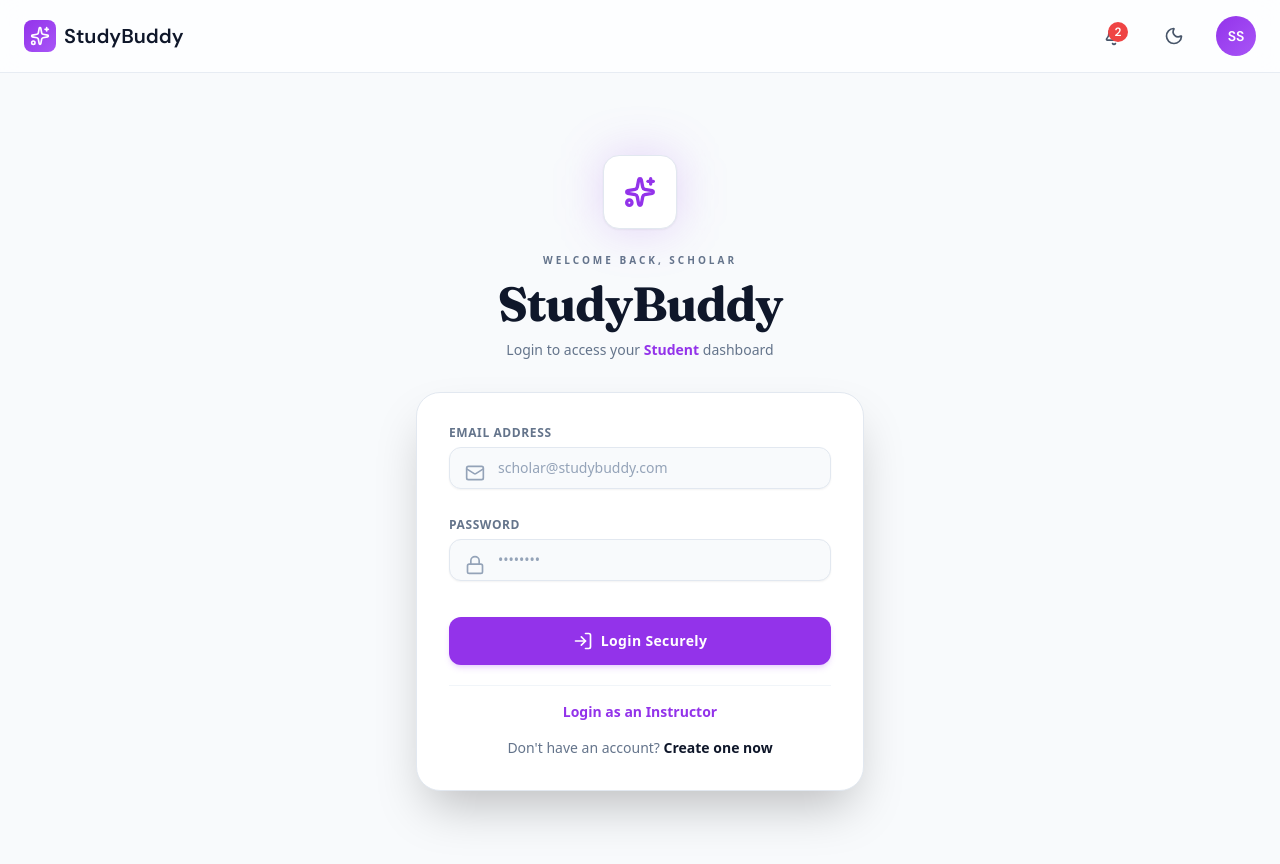
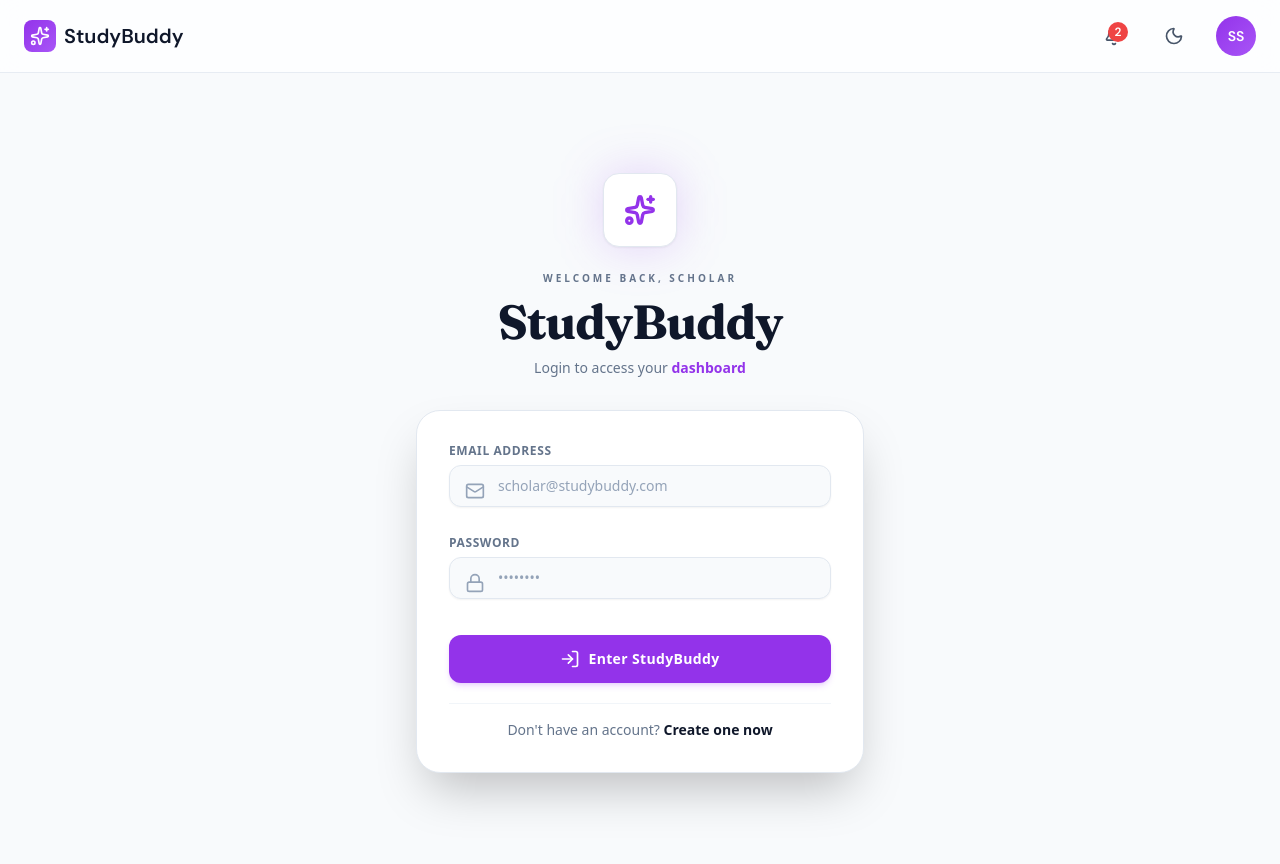
Before and after one commit to Shanks-99/StudyBuddy-Frontend, a React (Create React App) app: page /login in a window 1280 px wide. Shown: the top 864 px of the page. Built offline with nearby package versions, Linux system fonts and the light colour scheme; no server answers.

Commit message:
Update Login.jsx

```diff
--- a/src/pages/Login.jsx
+++ b/src/pages/Login.jsx
@@ -29,7 +29,6 @@ const Login = () => {
         email: '',
         password: ''
     });
-    const [isTeacher, setIsTeacher] = useState(false);
     const [errors, setErrors] = useState({});
     const [apiError, setApiError] = useState('');
     const [isLoading, setIsLoading] = useState(false);
@@ -88,32 +87,16 @@ const Login = () => {
         try {
             const response = await login(formData);
 
-            // Check if user's registered role matches the selected login mode
-            const expectedRole = isTeacher ? 'teacher' : 'student';
-            if (response.role !== expectedRole) {
-                if (response.role === 'teacher') {
-                    setApiError('This account is registered as a Teacher. Please use "Login as Teacher" option.');
-                } else {
-                    setApiError('This account is registered as a Student. Please use "Login as Student" option.');
-                }
-                setIsLoading(false);
-                return;
-            }
-
             // Redirect based on user's registered role
             if (response.role === 'teacher') {
                 navigate('/instructor-dashboard');
-            } else {
+            } else if (response.role === 'student') {
                 navigate('/student-dashboard');
             }
         } catch (err) {
             setApiError(err.response?.data?.msg || 'Login failed. Please try again.');
             setIsLoading(false);
         }
-    };
-
-    const toggleRole = () => {
-        setIsTeacher(!isTeacher);
     };
 
     return (
@@ -190,7 +173,7 @@ const Login = () => {
                         variants={fadeInUp}
                         className="text-sm text-slate-500 dark:text-gray-400 max-w-sm mx-auto font-medium"
                     >
-                        Login to access your <span className="font-bold text-purple-600 dark:text-[#8c30e8]">{isTeacher ? 'Instructor' : 'Student'}</span> dashboard
+                        Login to access your <span className="font-bold text-purple-600 dark:text-[#8c30e8]">dashboard</span>
                     </motion.p>
                 </motion.div>
 
@@ -265,21 +248,14 @@ const Login = () => {
                                 ) : (
                                     <div className="flex items-center justify-center gap-2">
                                         <LogIn className="w-5 h-5" />
-                                        Login Securely
+                                        Enter StudyBuddy
                                     </div>
                                 )}
                             </Button>
                         </motion.div>
 
-                        {/* Toggle Role & Register Links */}
+                        {/* Register Links */}
                         <motion.div variants={fadeInUp} className="text-center pt-4 border-t border-slate-100 dark:border-white/5 mt-6">
-                            <button
-                                type="button"
-                                onClick={toggleRole}
-                                className="text-sm font-bold text-purple-600 hover:text-purple-700 dark:text-[#8c30e8] dark:hover:text-[#a760eb] transition-colors mb-4 block w-full"
-                            >
-                                {isTeacher ? 'Wait, I am a Student' : 'Login as an Instructor'}
-                            </button>
                             <p className="text-slate-500 dark:text-gray-400 text-sm font-medium">
                                 Don't have an account?{' '}
                                 <Link to="/register" className="text-slate-900 dark:text-white hover:text-purple-600 dark:hover:text-[#8c30e8] font-bold transition-colors">
```
